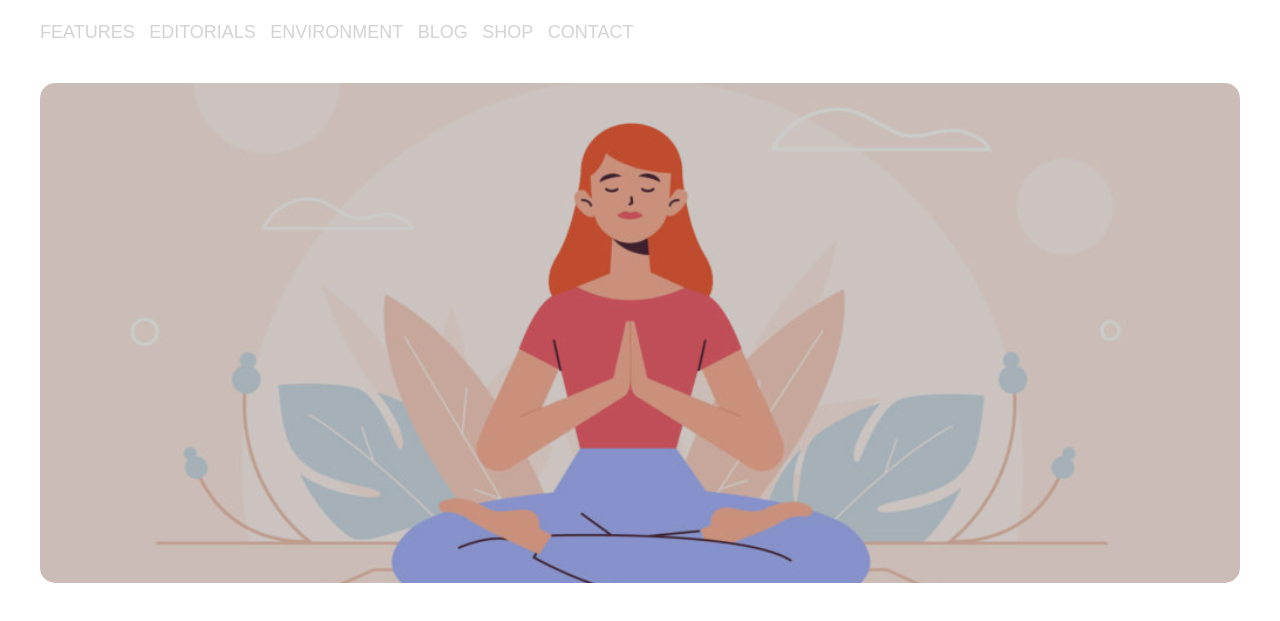
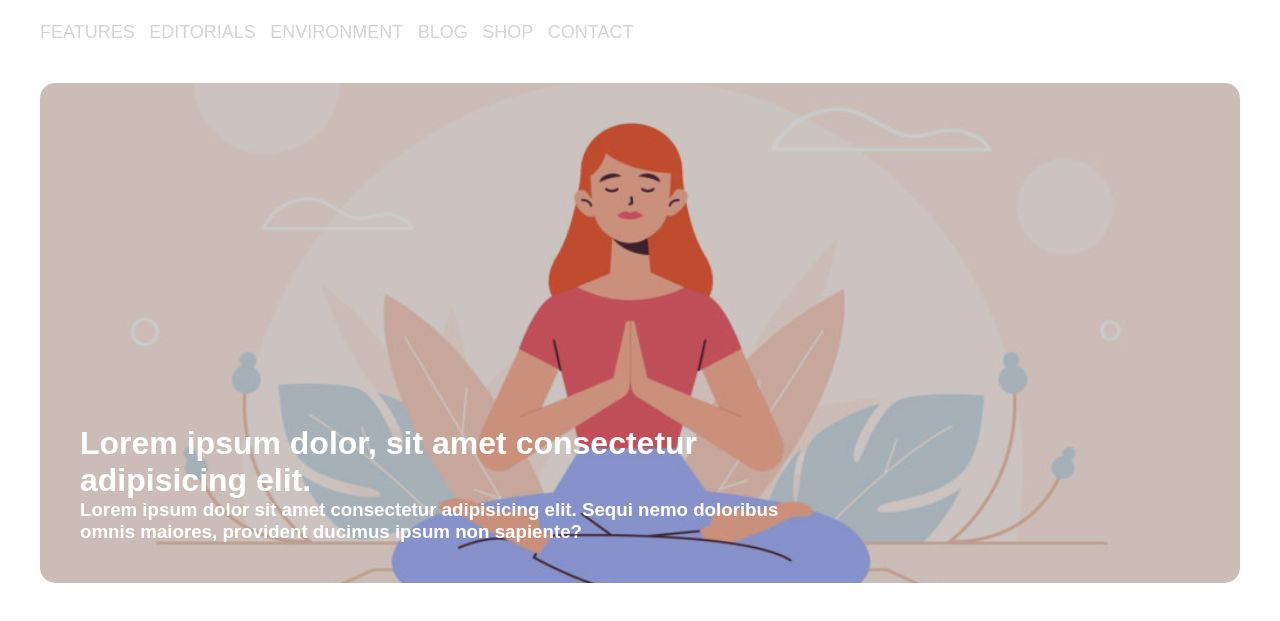
Before and after one commit to Vasmayer/htmlcss-wp, a plain HTML site: page index.html in a window 1280 px wide. Shown: the part 91-712 px from the top of the page. Drawn offline with Linux system fonts and the light colour scheme.

Commit message:
jumbotron comple

```diff
--- a/css/style.css
+++ b/css/style.css
@@ -65,5 +65,12 @@ li a{
     display: block;
     height: 500px;
     width: 100%;
-
 }
+#overlay div
+{
+    position: absolute;
+    width: 60%;
+    bottom:40px;
+    left:40px;
+    color: white;
+}
--- a/index.html
+++ b/index.html
@@ -31,7 +31,12 @@
             </ul>
         </nav>
         <div id="jumbotron" class="mt-40">
-            <div id="overlay"></div>
+            <div id="overlay">
+                <div>
+                    <h1>Lorem ipsum dolor, sit amet consectetur adipisicing elit.</h1>
+                    <h3>Lorem ipsum dolor sit amet consectetur adipisicing elit. Sequi nemo doloribus omnis maiores, provident ducimus ipsum non sapiente?</h3>
+                </div>
+            </div>
         </div>
         <main></main>
 
```
